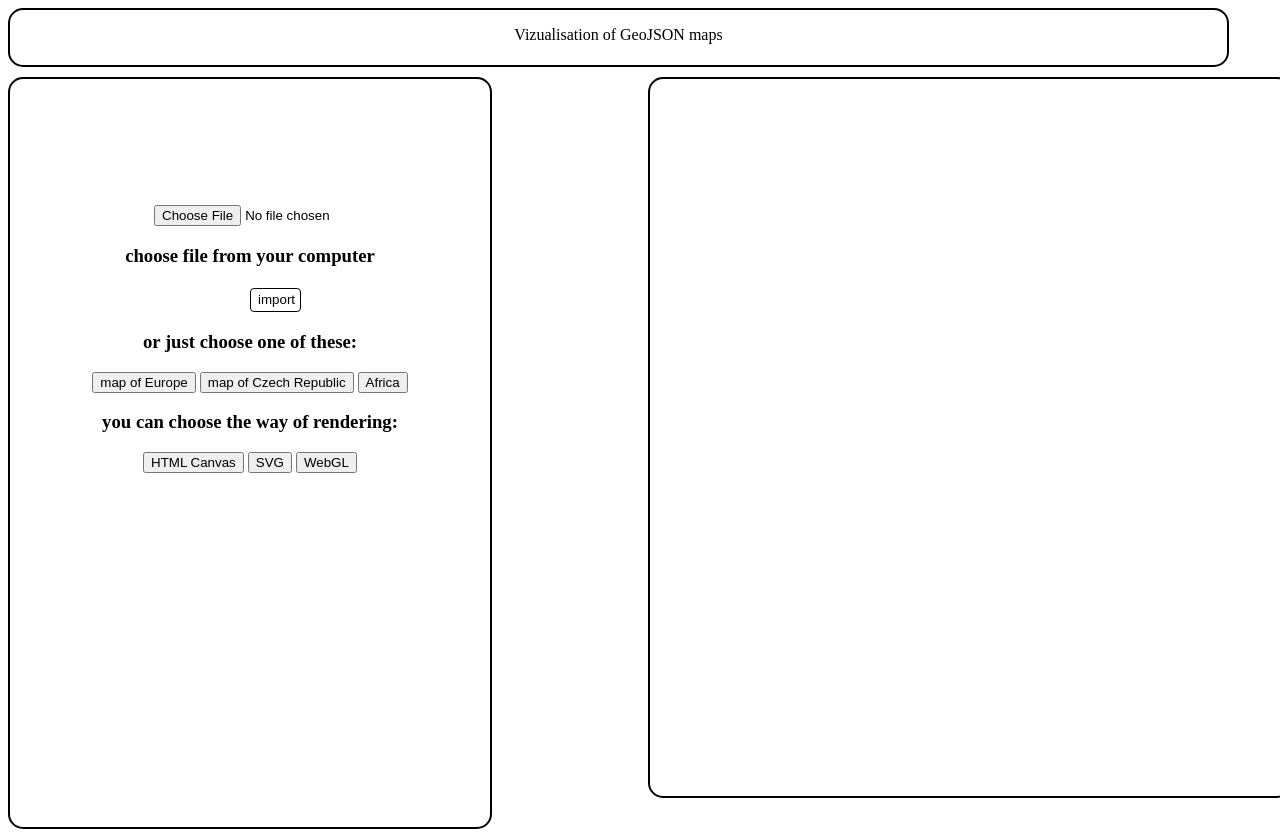
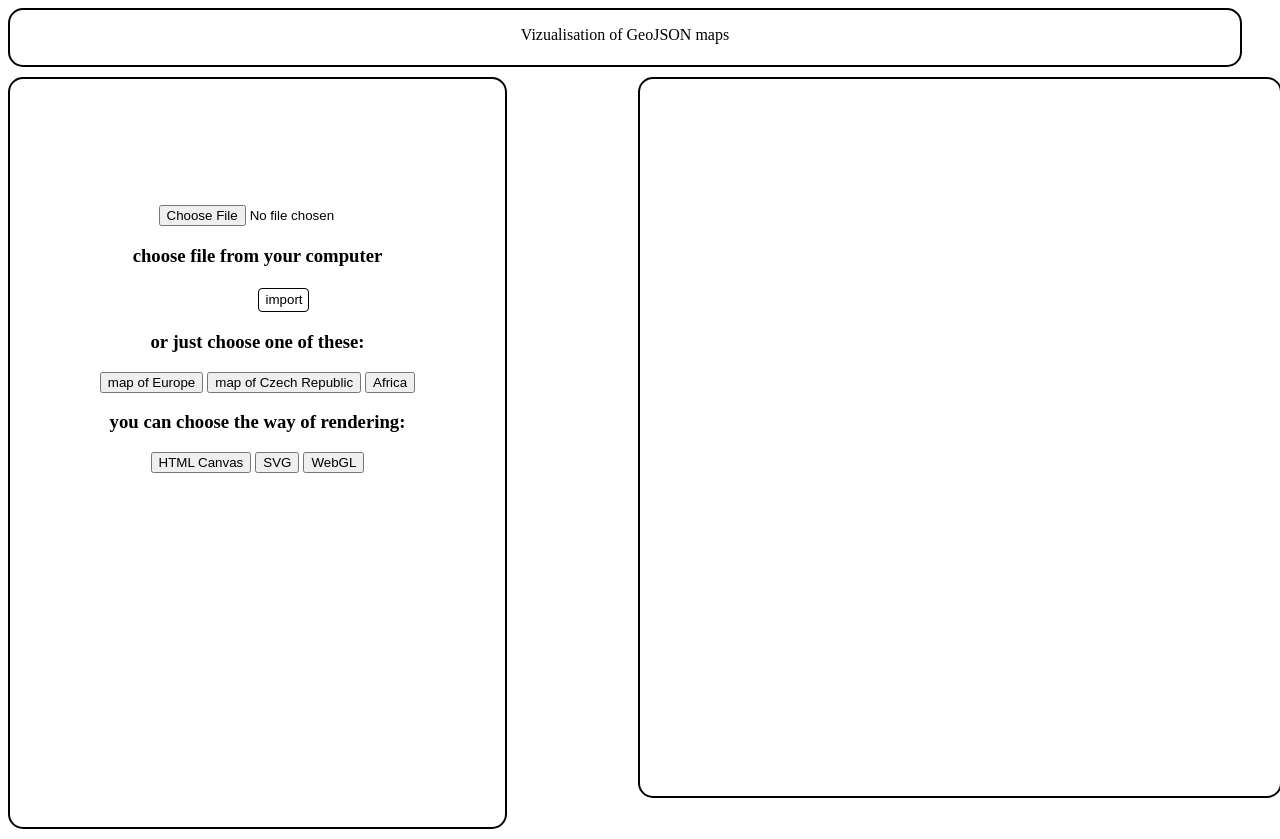
Before and after one commit to silivdar/Kartograf, a website: page public_html/index.html in a window 1280 px wide. Drawn offline with nearby package versions, Linux system fonts and the light colour scheme.

Commit message:
css changes

```diff
--- a/public_html/main_page.css
+++ b/public_html/main_page.css
@@ -14,7 +14,7 @@ and open the template in the editor.
     border-radius: 15px;
     padding-bottom: 5px;
     margin-bottom: 10px;
-    margin-right: 43px;
+    margin-right: 30px;
     text-align: center;
 }
 
@@ -23,7 +23,7 @@ and open the template in the editor.
     border: 2px;
     border-style: solid;
     border-radius: 15px;
-    margin: 0 780px 10px 0px;
+    margin: 0 765px 10px 0px;
     padding: 10% 0 28% 0;
 }
 
@@ -34,7 +34,7 @@ and open the template in the editor.
     border: 2px;
     border-style: solid;
     border-radius: 15px;
-    margin: 0 0 0 640px;
+    margin: 0 0 0 630px;
     padding: 0 50% 56% 0;
 }
 
```
